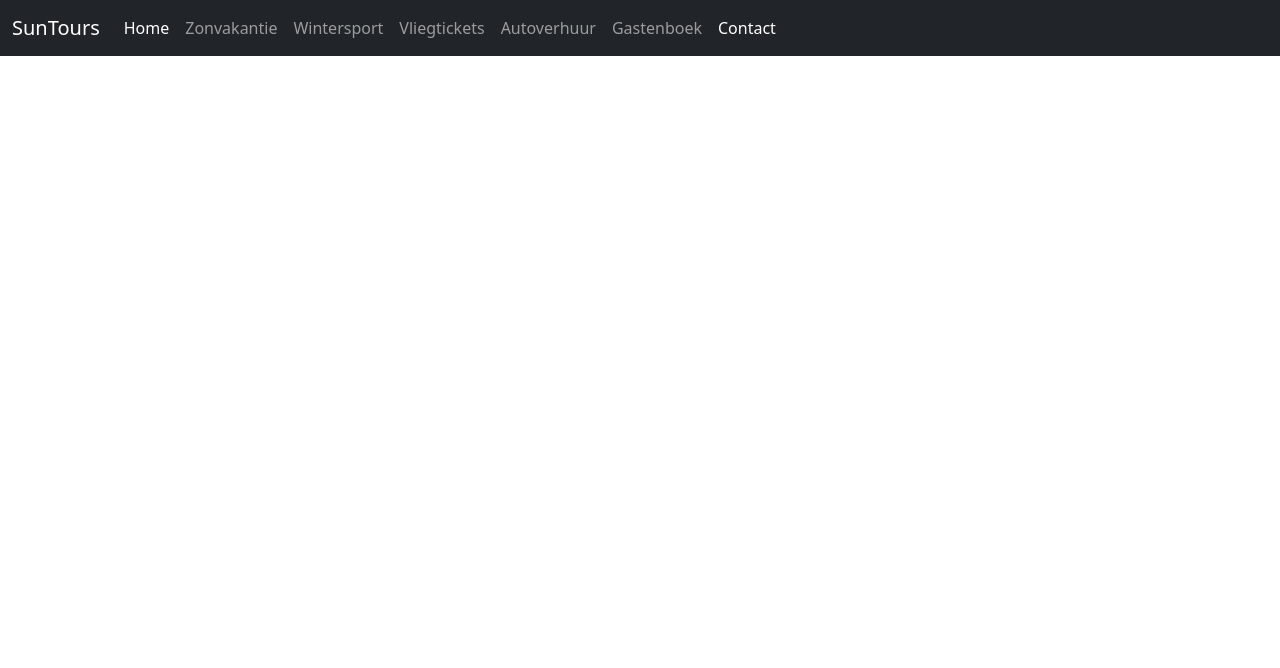
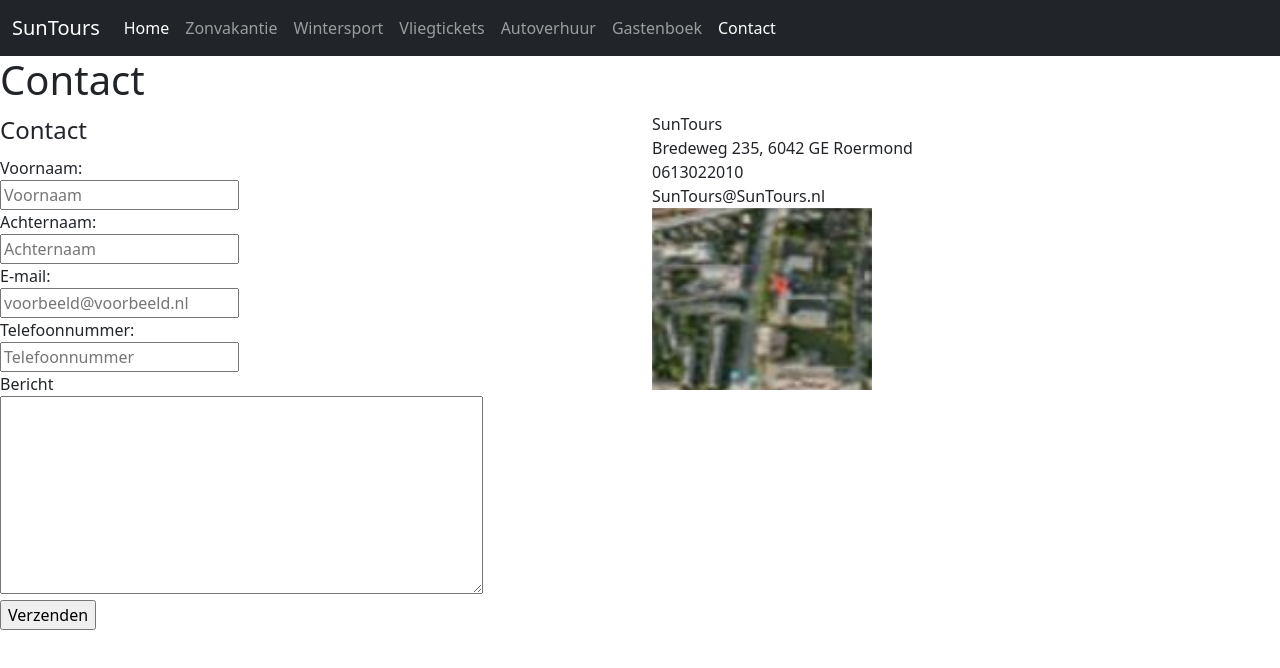
Before and after one commit to Jarvinnn/Project_SunTours_Jarvin, a plain HTML site: page pages/contact.html in a window 1280 px wide. Drawn offline with nearby package versions, Linux system fonts and the light colour scheme.

Commit message:
add contact form

```diff
--- a/pages/contact.html
+++ b/pages/contact.html
@@ -28,6 +28,37 @@
       </div>
     </div>
   </nav>
+  <h1>Contact</h1>
+  <div class="row">
+    <div class="col-md-6">
+      <form>
+        <fieldset>
+          <legend>Contact</legend>
+          <label for="voornaam">Voornaam:</label><br>
+          <input type="text" id="voornaam" name="voornaam" placeholder="Voornaam"><br>
+          <label for="achternaam">Achternaam:</label><br>
+          <input type="text" id="achternaam" name="achternaam" placeholder="Achternaam"><br>
+          <label for="email">E-mail:</label><br>
+          <input type="email" placeholder="voorbeeld@voorbeeld.nl"><br>
+          <label for="telefoonnummer">Telefoonnummer:</label><br>
+          <input type="text" id="telefoonnummer" name="telefoonnummer" placeholder="Telefoonnummer"><br>
+          <label for="bericht">Bericht</label><br>
+          <textarea id="bericht" name="overig" rows="8" cols="50">
 
+          </textarea><br>
+          <input type="submit" name="submit" value="Verzenden">
+        </fieldset>
+      </form>
+    </div>
+    <div class="col-md-6">
+      <p>
+        SunTours<br>
+        Bredeweg 235, 6042 GE Roermond<br>
+        0613022010<br>
+        SunTours@SunTours.nl<br>
+        <img src="../images/roermond.png">
+      </p>
+    </div>
+  </div>
 </body>
 </html>
```
Also changed, not shown: images/roermond.png (added), pages/gastenboek.html (indentation only).
